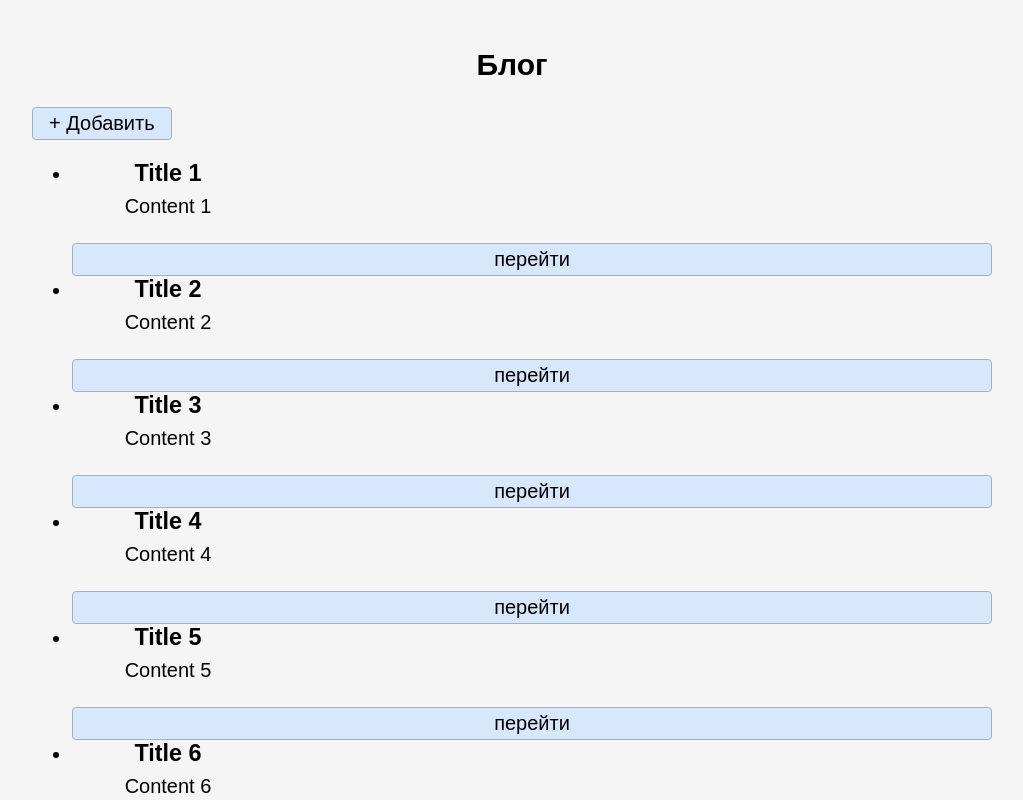
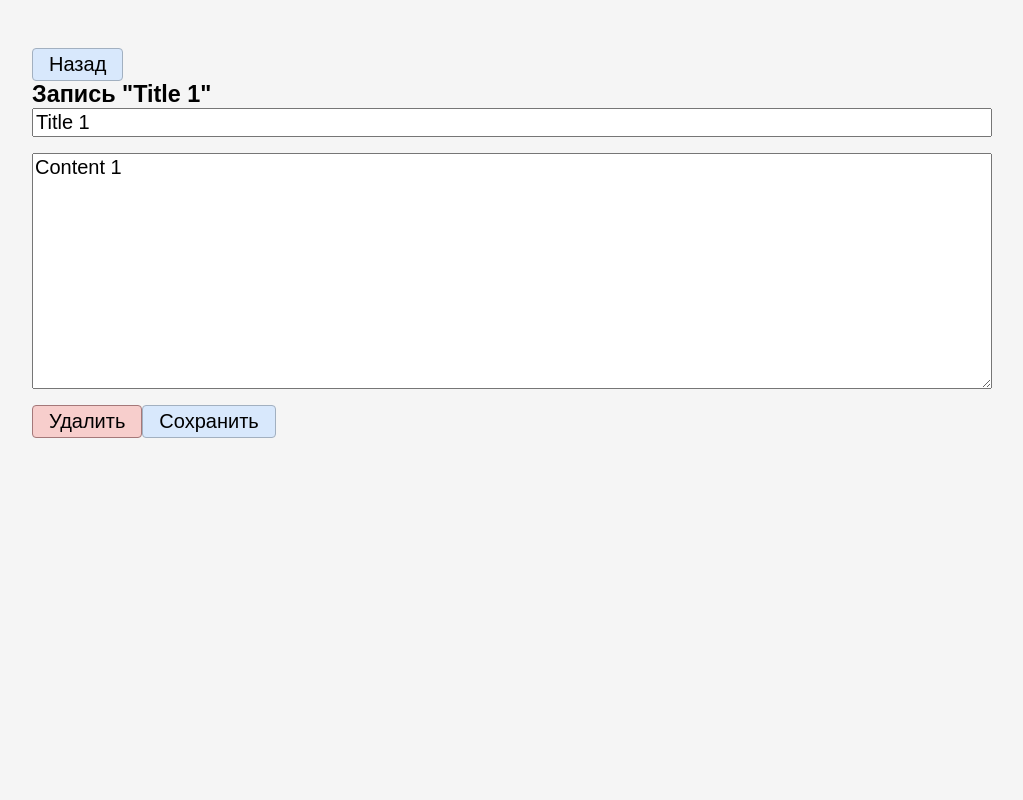
Before and after one commit to JazzmanDV/u-test-task, a React (Vite) app: page /#/posts/edit/1 in a window 1280 px wide. Before the commit this address led to /posts. Shown: the top 800 px of the page, without its empty margins (128-1151 px from the left). Built offline with nearby package versions, Linux system fonts and the light colour scheme.

Commit message:
Исправлен роутинг

```diff
--- a/src/components/AddNewPostForm/AddNewPostForm.jsx
+++ b/src/components/AddNewPostForm/AddNewPostForm.jsx
@@ -21,7 +21,7 @@ const AddNewPostForm = observer(() => {
         }
 
         postsStore.add(title, content);
-        navigate("..", { replace: true });
+        navigate("/posts", { replace: true });
     };
 
     const RightButton = () => (
--- a/src/components/EditPostForm/EditPostForm.jsx
+++ b/src/components/EditPostForm/EditPostForm.jsx
@@ -17,7 +17,7 @@ const EditPostForm = observer(({ post }) => {
 
         if (result) {
             postsStore.delete(post);
-            navigate("..", { replace: true });
+            navigate("/posts", { replace: true });
         }
     };
 
@@ -30,7 +30,7 @@ const EditPostForm = observer(({ post }) => {
         }
 
         postsStore.update(post, title, content);
-        navigate("..", { replace: true });
+        navigate("/posts", { replace: true });
     };
 
     const LeftButton = () => (
--- a/src/index.jsx
+++ b/src/index.jsx
@@ -1,6 +1,6 @@
 import React from "react";
 import ReactDOM from "react-dom";
-import { BrowserRouter, Navigate, Route, Routes } from "react-router-dom";
+import { HashRouter, Navigate, Route, Routes } from "react-router-dom";
 
 import AppLayout from "./layouts/AppLayout/AppLayout";
 import PostsPage from "./pages/PostsPage/PostsPage";
@@ -10,19 +10,19 @@ import EditPostFormPage from "./pages/EditPostFormPage/EditPostFormPage";
 
 ReactDOM.render(
     <React.StrictMode>
-        <BrowserRouter>
+        <HashRouter>
             <Routes>
-                <Route element={<AppLayout />}>
-                    <Route index element={<Navigate to="posts" replace={true} />} />
+                <Route path="/" element={<AppLayout />}>
+                    <Route index element={<Navigate to="/posts" replace={true} />} />
                     <Route path="posts" element={<PostsPage />} />
                     <Route path="posts" element={<PostFormLayout />}>
                         <Route path="add" element={<AddNewPostFormPage />} />
                         <Route path="edit/:postId" element={<EditPostFormPage />} />
                     </Route>
-                    <Route path="*" element={<Navigate to="posts" replace={true} />} />
+                    <Route path="*" element={<Navigate to="/posts" replace={true} />} />
                 </Route>
             </Routes>
-        </BrowserRouter>
+        </HashRouter>
     </React.StrictMode>,
     document.getElementById("root")
 );
--- a/src/pages/EditPostFormPage/EditPostFormPage.jsx
+++ b/src/pages/EditPostFormPage/EditPostFormPage.jsx
@@ -10,7 +10,7 @@ const EditPostFormPage = observer(() => {
     postId = Number(postId);
     const post = postsStore.posts.find((post) => post.id === postId);
 
-    return post ? <EditPostForm post={post} /> : <Navigate to=".." replace={true} />;
+    return post ? <EditPostForm post={post} /> : <Navigate to="/posts" replace={true} />;
 });
 
 export default EditPostFormPage;
```
